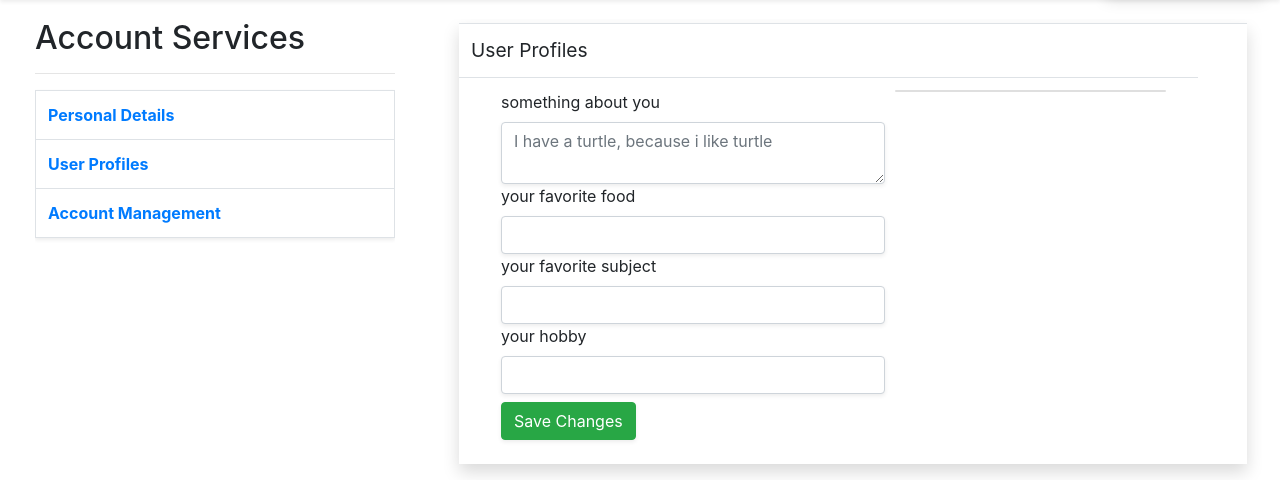
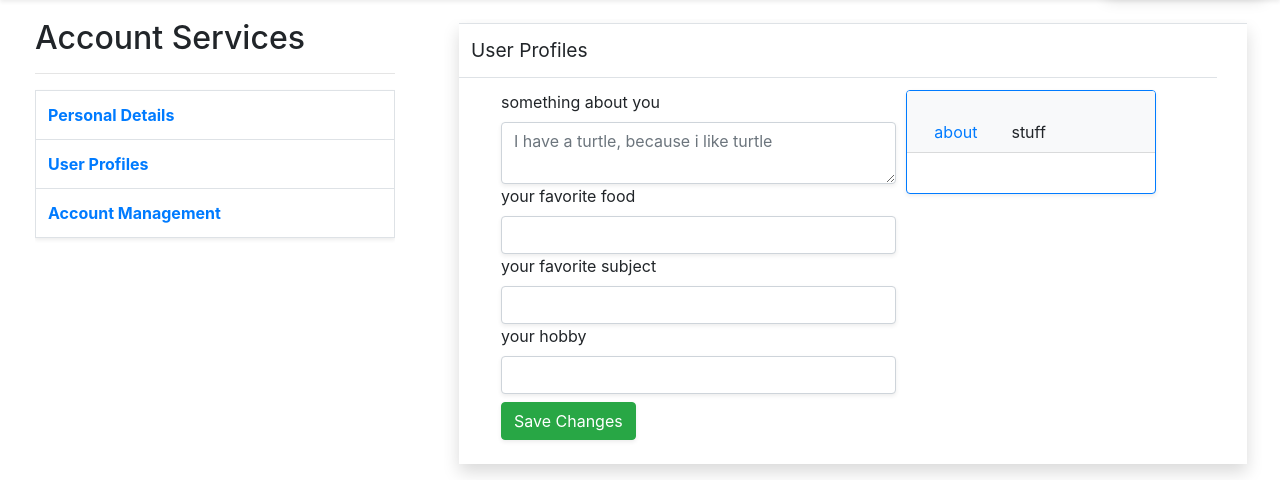
Before and after one commit to Khoi938/AWS-SchoolApp, a Django app: page /account_management/about in a window 1280 px wide. Shown: the part 56-560 px from the top of the page. Run offline with Django 3.2, Linux system fonts and the light colour scheme; a user stored in the database is signed in; data comes from the database, SQL or seed files in the repository; both versions use the stored data as it was after the commit; lists and menus that the app fills with data are empty; some libraries are stand-ins or nearby versions.

Commit message:
working on card profile

```diff
--- a/lc101/school_app/templates/account_profile/edit_profile/edit_about.html
+++ b/lc101/school_app/templates/account_profile/edit_profile/edit_about.html
@@ -12,23 +12,47 @@
       <div class='form-row'>
           <div class='col-md-7'>
             <label for="address">something about you</label>
-            <textarea class='form-control shadow-sm' name="about" row='2' placeholder='I have a turtle, because i like turtle'required/></textarea>
+            <textarea class='form-control shadow-sm' name="about" row='2' placeholder='I have a turtle, because i like turtle'/></textarea>
 
             <label>your favorite food</label>
-            <input type="text" class='form-control shadow-sm' name="favorite_food" required/>
+            <input type="text" class='form-control shadow-sm' name="favorite_food"/>
 
             <label>your favorite subject</label>
-            <input type="text" class='form-control shadow-sm' name="favorite_subject" required/>
+            <input type="text" class='form-control shadow-sm' name="favorite_subject"/>
 
             <label>your hobby</label>
-            <input type="text" class='form-control shadow-sm' name="hobby" required/>
+            <input type="text" class='form-control shadow-sm' name="hobby"/>
             <div class=''>
           	  <button class='btn btn-success shadow-sm text-center mt-2'>Save Changes</button>
           </div>
           </div>
           <div class='col-md-5'>
-              <div class='card'>
-
+              <div class='card border-primary shadow-sm' style='padding-left:.5px;width:250px'>
+                <div class='card-header bg-light'>
+                  <h5>{{ user.get_full_name }}</h5>
+                    <ul class="nav nav-tabs card-header-tabs ">
+                      <li class="nav-item {{ active_dict.active_2 }}">
+                        <a class="nav-link " data-toggle="tab"href="#about">about</a>
+                      </li>
+                      <li class="nav-item {{ active_dict.active }}">
+                        <a class="nav-link " data-toggle="tab" href="#favorite" style='color:inherit;text-decoration: none;'>stuff</a>
+                      </li>
+                    </ul>
+                </div>
+                <div class='card-body text-dark'>
+                  <div class="tab-content">
+                    <div class="tab-pane active" id="about" role="tabpanel" >
+                      <p class='card-text'>{{ user.profile.about }}</p>
+                    </div>
+                    <div class="tab-pane" id="favorite" role="tabpanel" aria-labelledby="favorite-tab">
+                      <p class='card-text'>
+                          favorite food: {{ user.profile.favorite_food }}</br>
+                          favorite subject: {{ user.profile.favorite_subject }}</br>
+                          hobby: {{ user.profile.hobby }}
+                      </p>
+                    </div>
+                  </div>
+                </div>
               </div>
           </div>
     </div>
--- a/lc101/school_app/views.py
+++ b/lc101/school_app/views.py
@@ -147,7 +147,8 @@
     if modify == 'emergency_contact':
         return render(request,'account_profile/edit_profile/edit_emergency_contact.html')
     if modify == 'about':
-        return render(request,'account_profile/edit_profile/edit_about.html')
+        active_dict ={'active':'active'}
+        return render(request,'account_profile/edit_profile/edit_about.html',{'active_dict':active_dict})
 
 def account_management_save(request):
     if is_login(request) == False:
```
Also changed, not shown: lc101/db.sqlite3.
